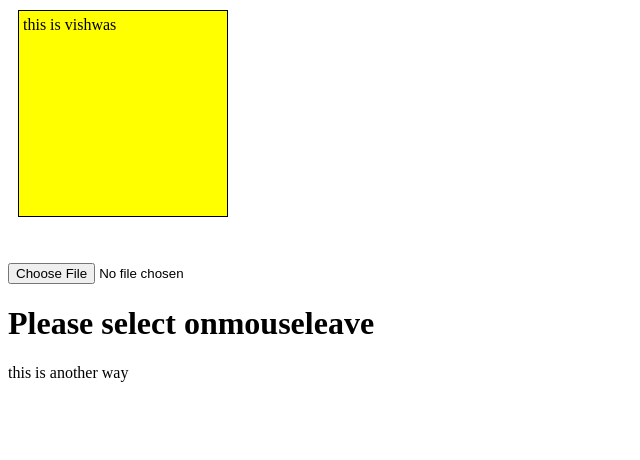
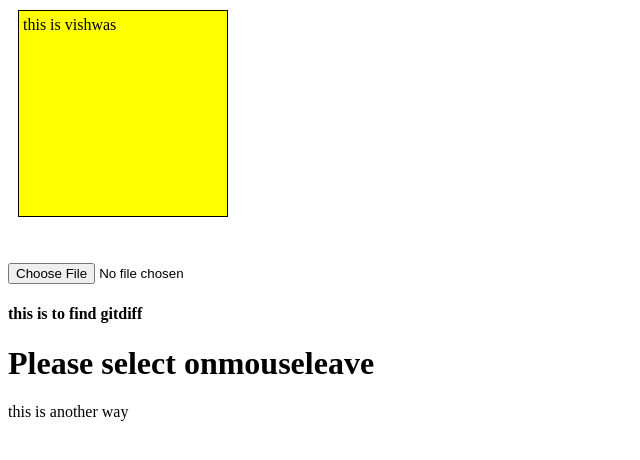
Before and after one commit to VIS-WAS/git-learn, a plain HTML site: page advanced/event.html in a window 1280 px wide. Shown: the whole page, without its empty margins (0-640 px from the left). Drawn offline with Linux system fonts and the light colour scheme.

Commit message:
first line to display

```diff
--- a/advanced/event.html
+++ b/advanced/event.html
@@ -42,6 +42,7 @@
     <br /><br />
     <input type="file" name="" id="" />
 
+    <h4>this is to find gitdiff</h4>
     <h1>Please select onmouseleave</h1>
     <div id="myDiv">
       <p>this is another way</p>
```
